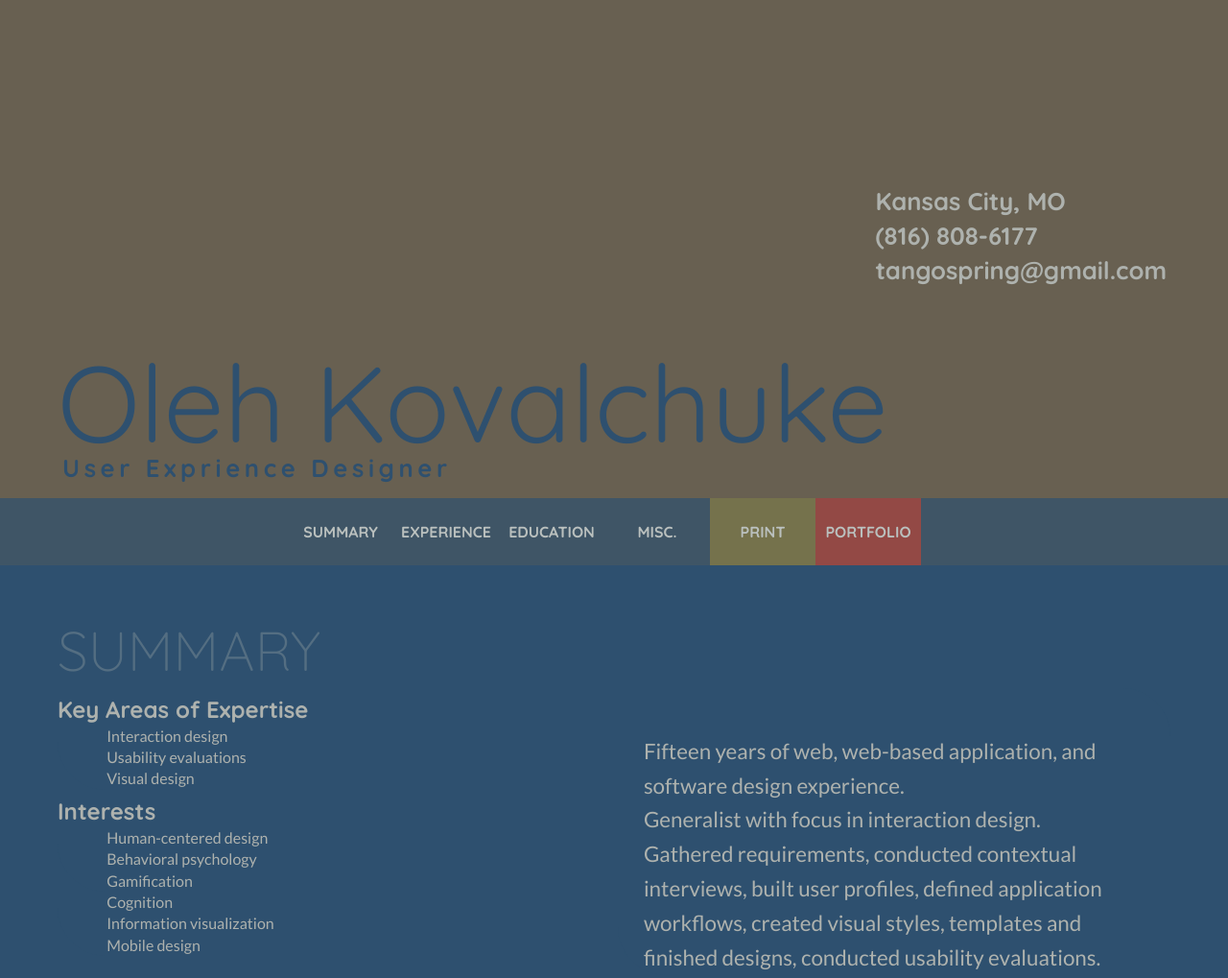
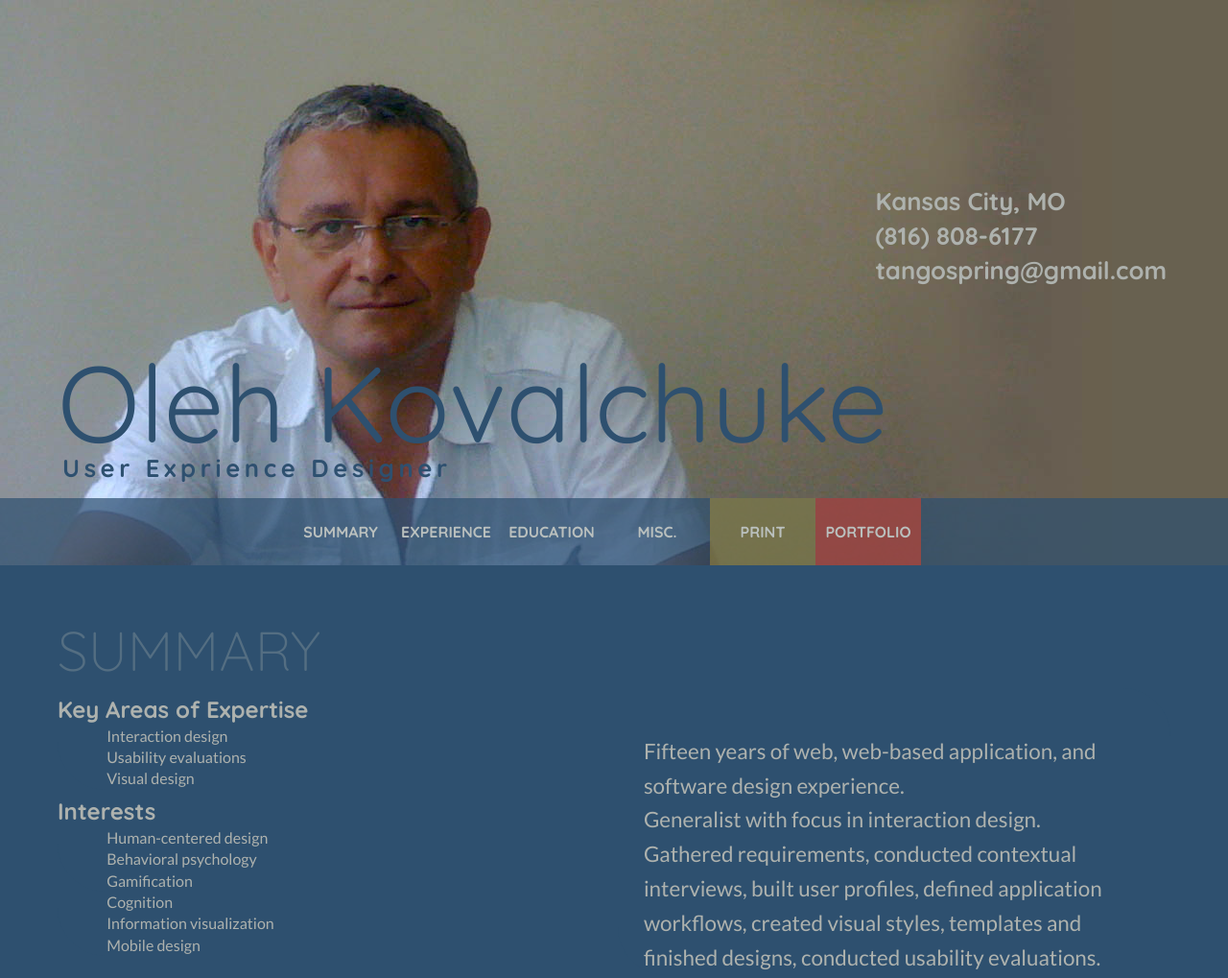
Before and after one commit to tangospring/resume, a plain HTML site: page index.html in a window 1280 px wide. Shown: the top 1019 px of the page at 96% size. Drawn offline with nearby package versions, Linux system fonts and the light colour scheme; the site is published under a folder, as on GitHub Pages, so addresses that start at the root find nothing; a script that the page names is missing.

Commit message:
Update okscreen.css

```diff
--- a/okscreen.css
+++ b/okscreen.css
@@ -73,7 +73,7 @@ img { border: 0; max-width: 100%; }
 
 /****************** backgrounds */
 body {
-    background: url(/images/ok.jpg) left top no-repeat fixed, #686051 url(/images/okbkg.jpg) repeat;
+    background: url(images/ok.jpg) left top no-repeat fixed, #686051 url(images/okbkg.jpg) repeat;
 }
 
 /****************** layout */
```
